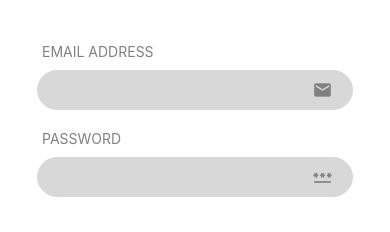
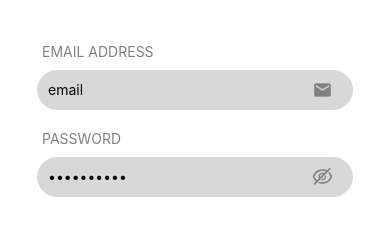
Before and after one commit to valm10/gymlog, a React Native app: screen / in a window 390 px wide. Shown: the part 284-516 px from the top of the page. Built offline with nearby package versions, Linux system fonts and the light colour scheme.

Commit message:
feat:created inputs for email and password

```diff
--- a/src/@types/png.d.ts
+++ b/src/@types/png.d.ts
@@ -1,2 +1,3 @@
 declare module "*.png"
 declare module 'react-native-vector-icons/MaterialIcons'
+declare module 'react-native-vector-icons/AntDesign'
--- a/src/components/Input/index.tsx
+++ b/src/components/Input/index.tsx
@@ -0,0 +1,67 @@
+import React, { forwardRef,LegacyRef } from "react";
+import { View,Text,TextInput, TextInputProps, TouchableOpacity } from "react-native";
+import { styles } from "../style";
+import { themas } from "../../global/themes";
+import { MaterialIcons, FontAwesome, AntDesign } from '@expo/vector-icons';
+
+type IconComponent = React.ComponentType<React.ComponentProps<typeof MaterialIcons>> |
+                     React.ComponentType<React.ComponentProps<typeof FontAwesome>> |
+                     React.ComponentType<React.ComponentProps<typeof AntDesign>>;
+
+type Props = TextInputProps & {
+    IconLeft?: IconComponent,
+    IconRigth?: IconComponent,
+    iconLeftName?: string,
+    iconRigthName?: string,
+    title?: string,
+    onIconLeftPress?: () => void,
+    onIconRigthPress?: () => void,
+
+}
+
+export const Input = forwardRef ((Props:Props,ref: LegacyRef<TextInput> | null)=>{
+
+    const {IconLeft, IconRigth, iconLeftName, iconRigthName, title, onIconLeftPress, onIconRigthPress, ...rest} = Props
+
+    const calculateSizeWidth = () =>{
+        if(IconLeft && IconRigth){
+            return '80%'
+        } else if (IconLeft || IconRigth ){
+            return '90%'
+        } else {
+            return '100%'
+        }
+}
+
+    const calculateSizePaddingLeft = () =>{
+        if(IconLeft && IconRigth){
+            return 10;
+        } else if (IconLeft || IconRigth ){
+            return 10;
+        } else {
+            return 20;
+        }
+    }
+
+    return (
+        <>
+        <Text style={styles.titleInput}>{title}</Text>
+            <View style={[styles.boxInput,{paddingLeft:calculateSizePaddingLeft()}]}>
+                {IconLeft && iconLeftName && (
+                <TouchableOpacity onPress={onIconLeftPress} style={styles.Button}>
+                    <IconLeft name={iconLeftName as any} size={20} color={themas.colors.gray} style={styles.Icon}/>
+                </TouchableOpacity>
+                )}
+            <TextInput
+            style={[styles.input,{width:calculateSizeWidth()}]}
+            {...rest}
+            />
+                {IconRigth && iconRigthName && (
+                <TouchableOpacity onPress={onIconRigthPress} style={styles.Button}>
+                    <IconRigth name={iconRigthName as any} size={20} color={themas.colors.gray} style={styles.Icon}/>
+                </TouchableOpacity>
+                )}
+            </View>
+        </>
+    )
+})
--- a/src/components/style.ts
+++ b/src/components/style.ts
@@ -0,0 +1,35 @@
+import { StyleSheet } from "react-native";
+import { themas } from "../global/themes";
+
+export const styles = StyleSheet.create({
+        boxInput:{
+            width:'100%',
+            height:40,
+            borderWidth:1,
+            borderRadius:40,
+            marginTop:10,
+            flexDirection:'row',
+            alignItems:'center',
+            paddingHorizontal: 10,
+            backgroundColor: themas.colors.lightGray,
+            borderColor: themas.colors.lightGray
+
+        },
+        input: {
+            height: '100%',
+            width: '90%',
+            borderRadius:40,
+            //backgroundColor:'red'
+        },
+        titleInput: {
+            marginLeft:5,
+            color:themas.colors.gray,
+            marginTop:20
+        },
+        Icon: {
+            width:'100%'
+        },
+        Button: {
+            width: '10%',
+        },
+})
--- a/src/pages/login/index.tsx
+++ b/src/pages/login/index.tsx
@@ -11,34 +11,31 @@ import {
 } from 'react-native';
 
 import { style } from "./style";
-import Icon from 'react-native-vector-icons/MaterialIcons';
+import MaterialIcons from 'react-native-vector-icons/MaterialIcons';
+import AntDesign from 'react-native-vector-icons/AntDesign';
 import Logo from '../../assets/logo.png'
 import { themas } from "../../global/themes";
+import { Input } from '../../components/Input';
 
 export default function Login (){
     const [email,setEmail] = useState('');
     const [password,setPassword] = useState('');
+    const [showPassword,setShowPassword] = useState(true);
     const [loading, setLoading] = useState(false);
 
     function getLogin(){
+        setLoading(true)
         try {
-            setLoading(true)
             if(!email || !password){
                 return Alert.alert('Missing info', 'Please enter email and password.')
             }
 
-            setTimeout(()=>{
-                if(email == 'vitor@gmail.com' && password == '123'){
-                    Alert.alert('Success')
-                } else {
-                    Alert.alert('User not found')
-                }
-                setLoading(false)
-            },3000)
+            console.log('Logged in');
 
         } catch (error) {
             console.log(error)
         }
+        setLoading(false)
     }
 
     return (
@@ -54,23 +51,24 @@ export default function Login (){
 
             <View style={style.boxMid}>
 
-            <Text style={style.titleInput}>EMAIL ADDRESS</Text>
-            <View style={style.boxInput}>
-            <TextInput
-            style={style.input}
-            value={email}
-            onChangeText={setEmail} />
-            <Icon name="email" size={20} color={themas.colors.gray} />
-            </View>
+            <Input
+                value='email'
+                onChangeText={setEmail}
+                title='EMAIL ADDRESS'
+                IconRigth={MaterialIcons}
+                iconRigthName='email'
 
-            <Text style={style.titleInput}>PASSWORD</Text>
-            <View style={style.boxInput}>
-            <TextInput
-            style={style.input}
-            value={password}
-            onChangeText={setPassword} />
-            <Icon name="password" size={20} color={themas.colors.gray} />
-            </View>
+            />
+            <Input
+                value='(password)'
+                onChangeText={setPassword}
+                title='PASSWORD'
+                IconRigth={AntDesign}
+                iconRigthName={showPassword?"eye-invisible":"eye"}
+                secureTextEntry={showPassword}
+                onIconRigthPress={()=> setShowPassword(!showPassword)}
+
+            />
 
             </View>
 
--- a/src/pages/login/style.ts
+++ b/src/pages/login/style.ts
@@ -37,30 +37,6 @@ export const style = StyleSheet.create({
         marginTop: 40,
         fontSize:18
     },
-    titleInput: {
-        marginLeft:5,
-        color:themas.colors.gray,
-        marginTop:20
-    },
-    boxInput:{
-        width:'100%',
-        height:40,
-        borderWidth:1,
-        borderRadius:40,
-        marginTop:10,
-        flexDirection:'row',
-        alignItems:'center',
-        paddingHorizontal: 10,
-        backgroundColor: themas.colors.lightGray,
-        borderColor: themas.colors.lightGray
-
-    },
-    input: {
-        height: '100%',
-        width: '90%',
-        borderRadius:40,
-        //backgroundColor:'red'
-    },
     button: {
         width: 250,
         height: 50,
```
